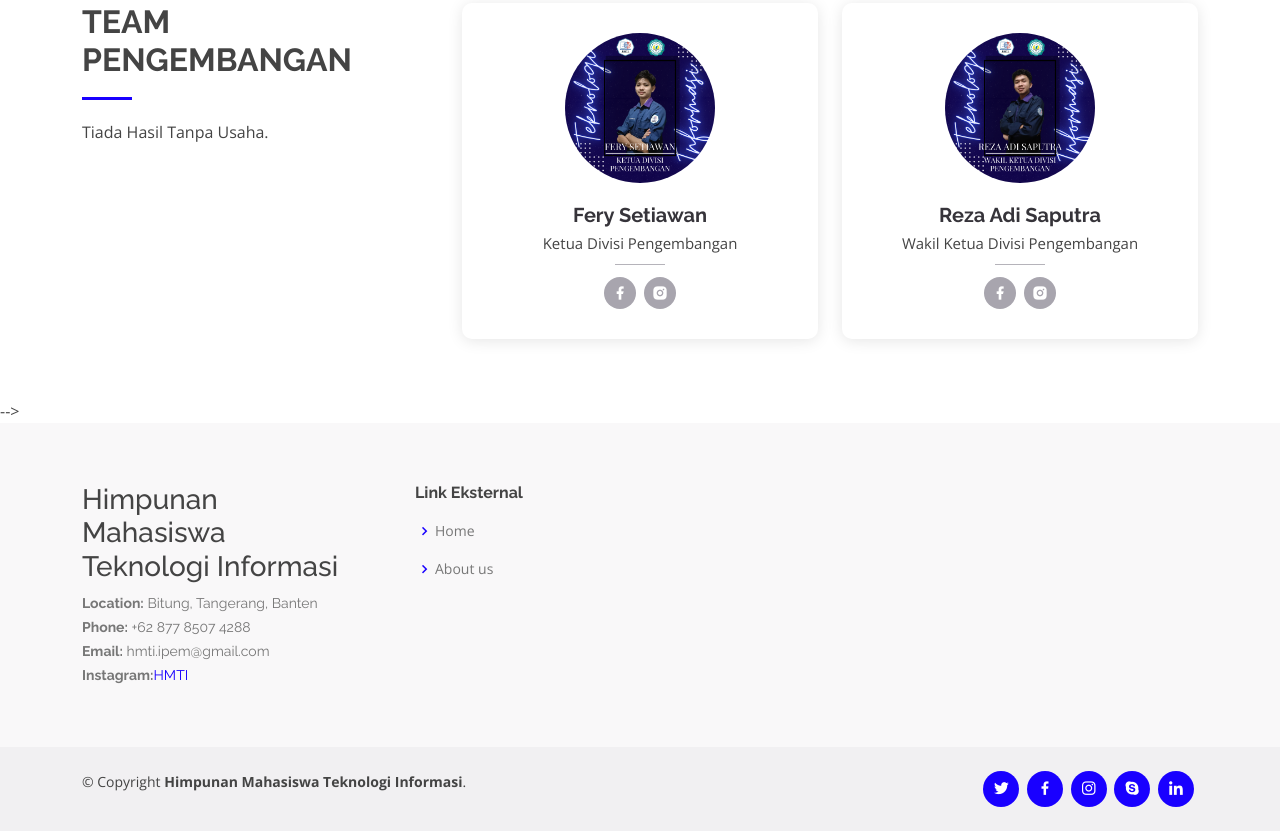
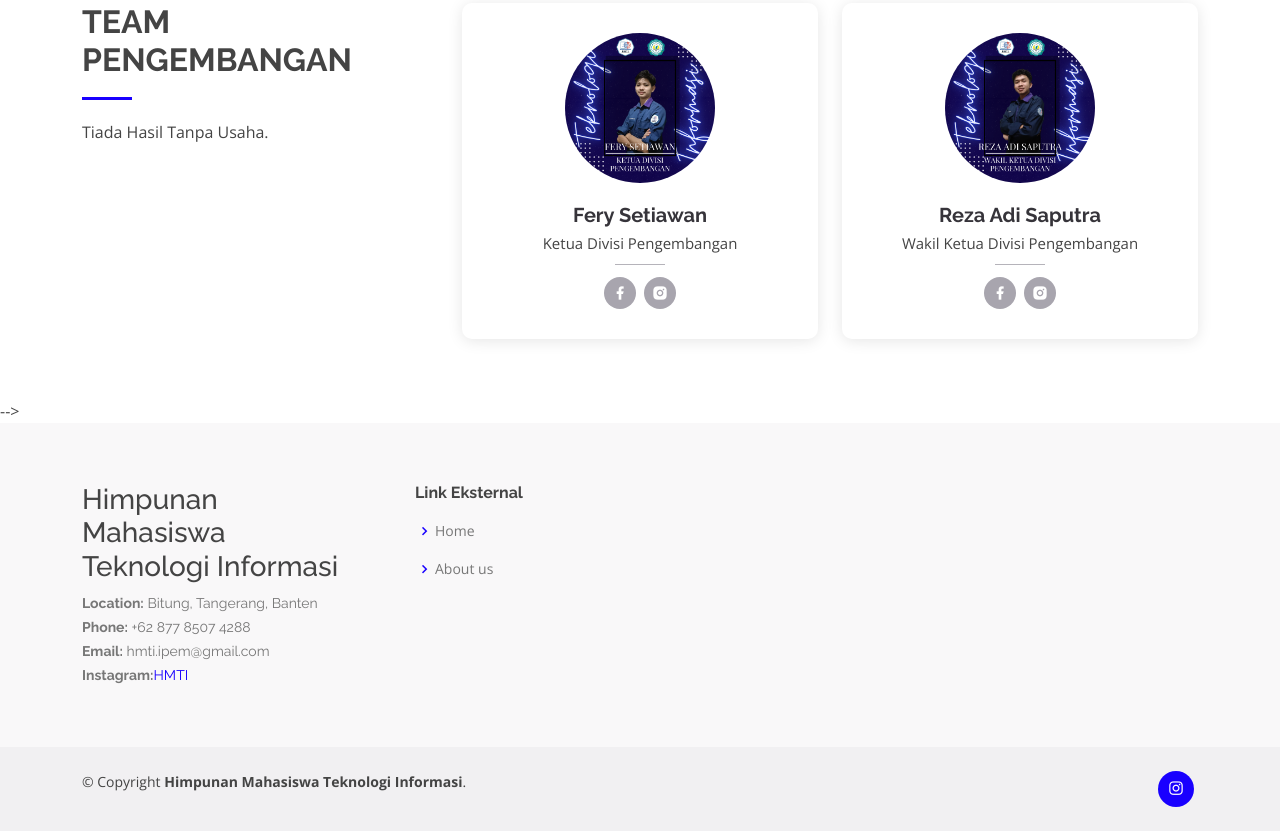
Before and after one commit to Tekinfounipi7/web-hmti, a plain HTML site: page index.html in a window 1280 px wide. Shown: the part 2873-3704 px from the top of the page. Drawn offline with nearby package versions, Linux system fonts and the light colour scheme.

Commit message:
updatean commit pertama

```diff
--- a/index.html
+++ b/index.html
@@ -720,11 +720,11 @@
         </div>
       </div>
       <div class="social-links text-center text-md-right pt-3 pt-md-0">
-        <a href="#" class="twitter"><i class="bx bxl-twitter"></i></a>
-        <a href="#" class="facebook"><i class="bx bxl-facebook"></i></a>
-        <a href="#" class="instagram"><i class="bx bxl-instagram"></i></a>
-        <a href="#" class="google-plus"><i class="bx bxl-skype"></i></a>
-        <a href="#" class="linkedin"><i class="bx bxl-linkedin"></i></a>
+        <!-- <a href="#" class="twitter"><i class="bx bxl-twitter"></i></a> -->
+        <!-- <a href="#" class="facebook"><i class="bx bxl-facebook"></i></a> -->
+        <a href="https://www.instagram.com/hmti_unipi/" class="instagram"><i class="bx bxl-instagram"></i></a>
+        <!-- <a href="#" class="google-plus"><i class="bx bxl-skype"></i></a> -->
+        <!-- <a href="#" class="linkedin"><i class="bx bxl-linkedin"></i></a> -->
       </div>
     </div>
   </footer>
```
